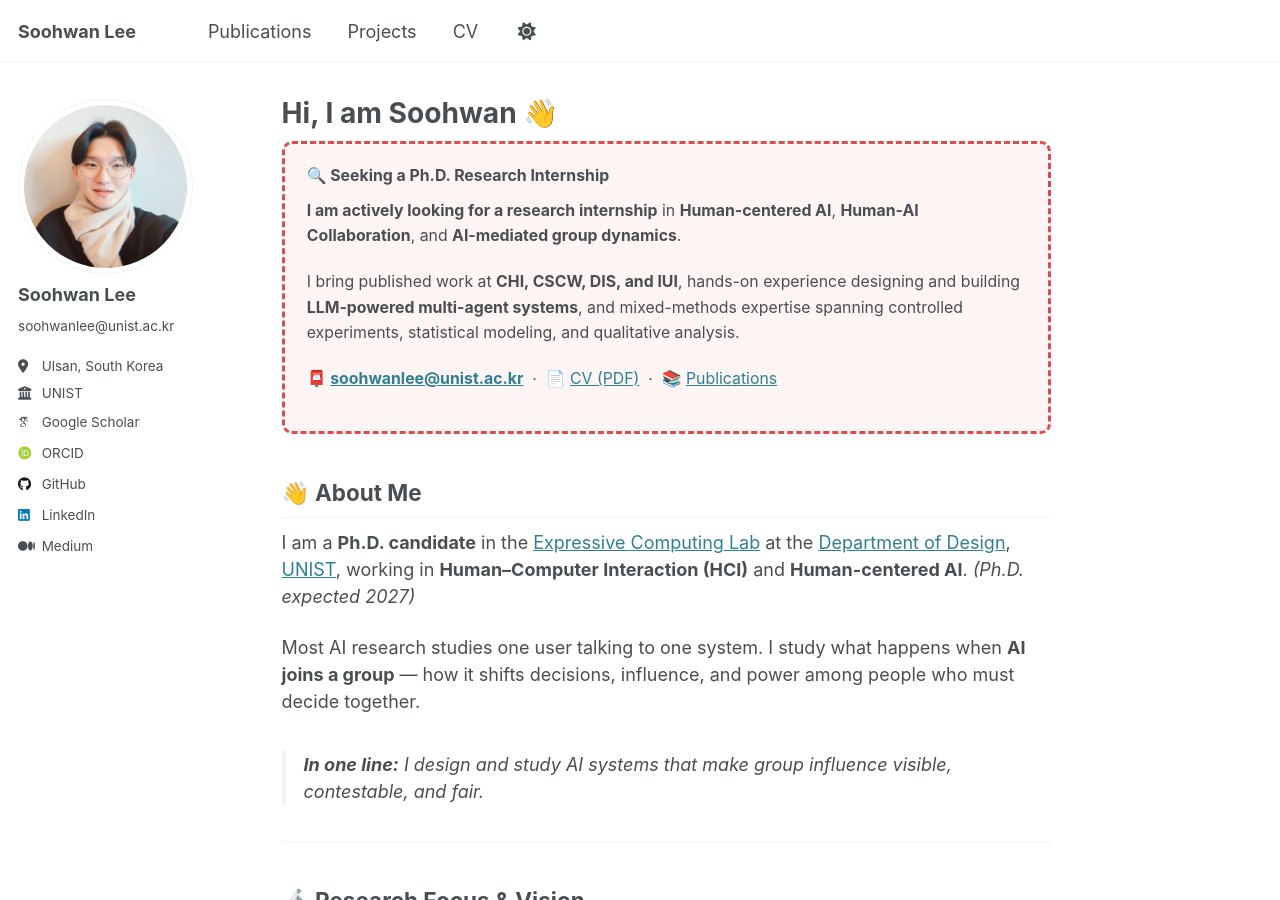
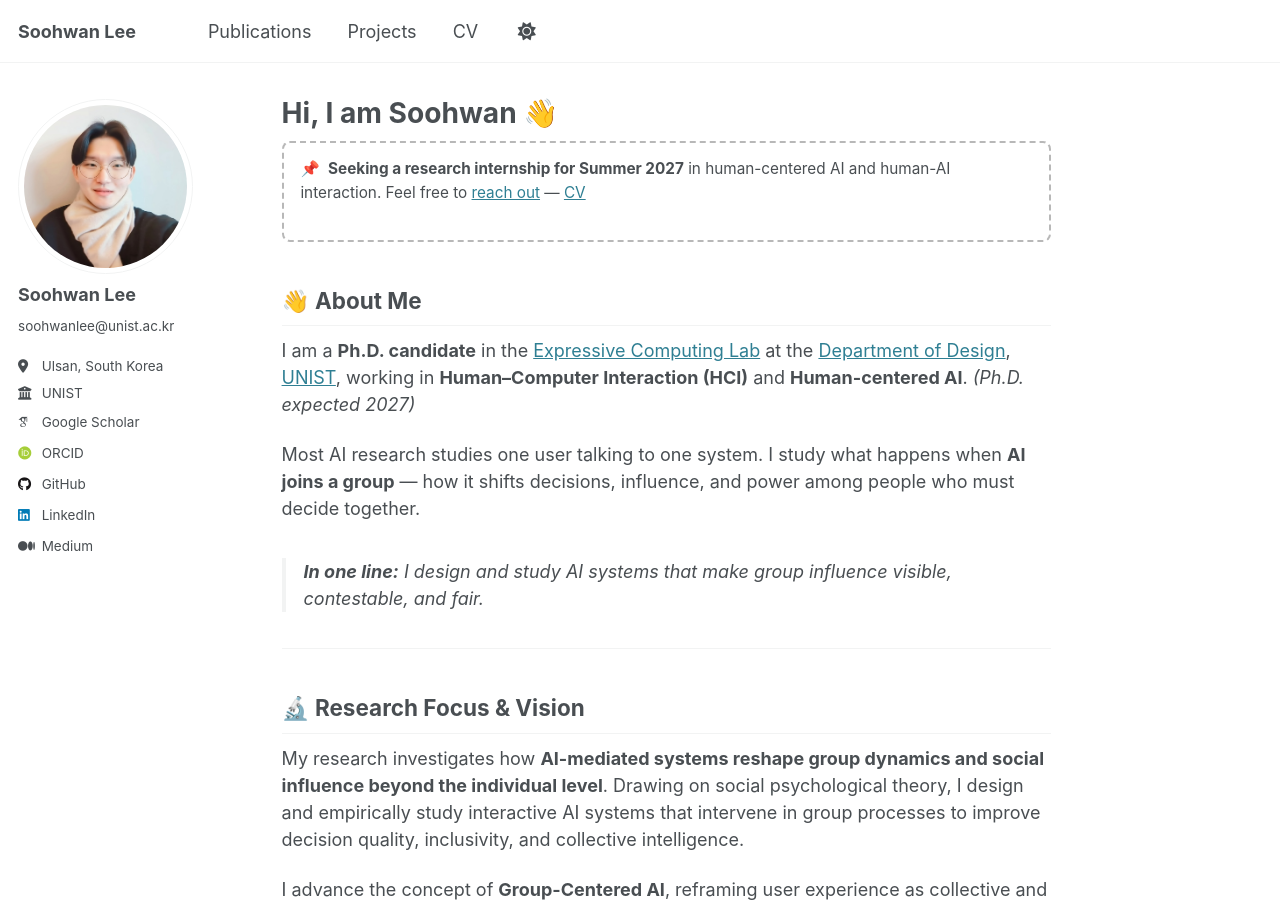
Before and after one commit to Soohwan-Lee/soohwan-lee.github.io, a Jekyll site: the page built from _pages/about.md, in a window 1280 px wide and 900 px high. Built offline with Jekyll 4.4.1, drawn with Linux system fonts in a browser that asks for light colours; some web fonts are replaced.

Commit message:
about page internship note revision

```diff
--- a/_pages/about.md
+++ b/_pages/about.md
@@ -7,15 +7,9 @@ redirect_from:
   - /about.html
 ---
 
-<div style="border: 3px dashed #d94f4f; border-radius: 10px; padding: 1.2em 1.4em; margin: 0 0 2em 0; background-color: rgba(217, 79, 79, 0.06); font-size: 0.88em; line-height: 1.6;" markdown="1">
+<div style="border: 2px dashed #b8b8b8; border-radius: 8px; padding: 0.9em 1.1em; margin: 0 0 2em 0; font-size: 0.85em; line-height: 1.6;" markdown="1">
 
-<p style="font-weight: 700; margin: 0 0 0.6em 0;">🔍 Seeking a Ph.D. Research Internship</p>
-
-**I am actively looking for a research internship** in **Human-centered AI**, **Human-AI Collaboration**, and **AI-mediated group dynamics**.
-
-I bring published work at **CHI, CSCW, DIS, and IUI**, hands-on experience designing and building **LLM-powered multi-agent systems**, and mixed-methods expertise spanning controlled experiments, statistical modeling, and qualitative analysis.
-
-**📮 [soohwanlee@unist.ac.kr](mailto:soohwanlee@unist.ac.kr)** &nbsp;·&nbsp; 📄 [CV (PDF)](/files/soohwan_CV__final.pdf) &nbsp;·&nbsp; 📚 [Publications](/publications/)
+📌 &nbsp;**Seeking a research internship for Summer 2027** in human-centered AI and human-AI interaction. Feel free to [reach out](mailto:soohwanlee@unist.ac.kr) — [CV](/files/soohwan_CV__final.pdf)
 
 </div>
 
```
